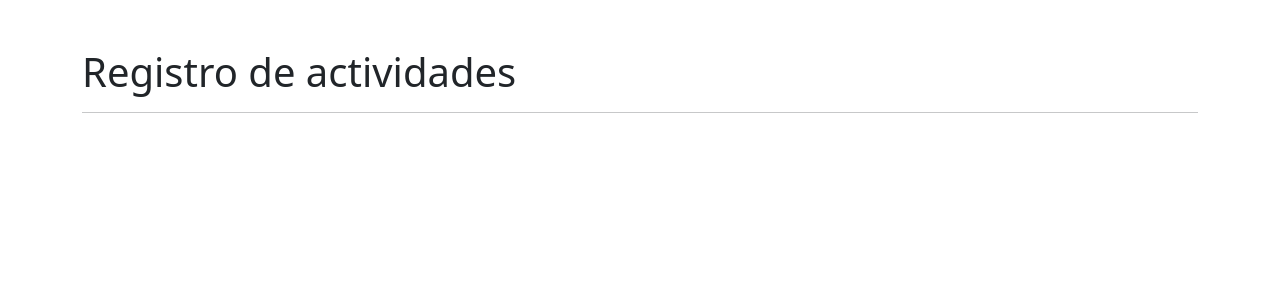
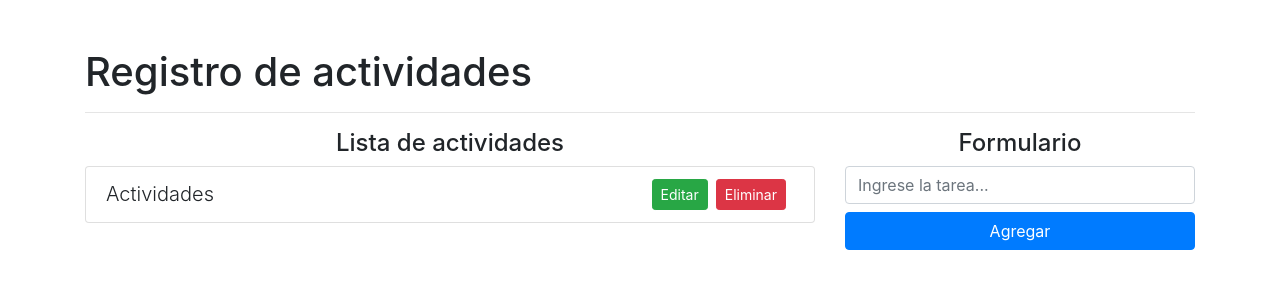
Before and after one commit to cesspaner/crud-react, a React (Create React App) app: page / in a window 1280 px wide. Shown: the top 300 px of the page. Built offline with nearby package versions, Linux system fonts and the light colour scheme.

Commit message:
visual_then_site

```diff
--- a/public/index.html
+++ b/public/index.html
@@ -24,7 +24,7 @@
       work correctly both with client-side routing and a non-root public URL.
       Learn how to configure a non-root public URL by running `npm run build`.
     -->
-    <link href="https://cdn.jsdelivr.net/npm/bootstrap@5.1.3/dist/css/bootstrap.min.css" rel="stylesheet" integrity="sha384-1BmE4kWBq78iYhFldvKuhfTAU6auU8tT94WrHftjDbrCEXSU1oBoqyl2QvZ6jIW3" crossorigin="anonymous">
+    <link rel="stylesheet" href="https://cdn.jsdelivr.net/npm/bootstrap@4.6.2/dist/css/bootstrap.min.css" integrity="sha384-xOolHFLEh07PJGoPkLv1IbcEPTNtaed2xpHsD9ESMhqIYd0nLMwNLD69Npy4HI+N" crossorigin="anonymous">
     <title>React App</title>
   </head>
   <body>
--- a/src/App.js
+++ b/src/App.js
@@ -2,10 +2,32 @@ import React from "react";
 
 function App() {
   return (
-    <div className="container mt-5">
-      <h1>Registro de actividades</h1>
+  <div className="container mt-5">
+    <h1>Registro de actividades</h1>
       <hr/>
-    </div>
+      <div className="row">
+
+        <div className="col-8">
+         <h4 className="text-center"> Lista de actividades</h4>
+          <ul className="list-group">
+            <li className="list-group-item">
+            <span className="lead"> Actividades </span>
+            <button className="btn btn-danger btn-sm float-right mx-2">Eliminar</button>
+            <button className="btn btn-success btn-sm float-right">Editar</button>
+            </li>
+          </ul>
+        </div>
+
+        <div className="col-4">
+         <h4 className="text-center">Formulario</h4>
+         <form>
+          <input type="text" className="form-control mb-2" placeholder="Ingrese la tarea...">
+          </input>
+          <button className="btn btn-primary btn-block" type="submit">Agregar</button>
+         </form>
+        </div>
+      </div>
+  </div>
   );
 }
 
```
